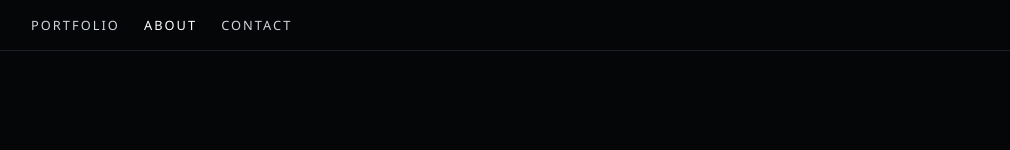
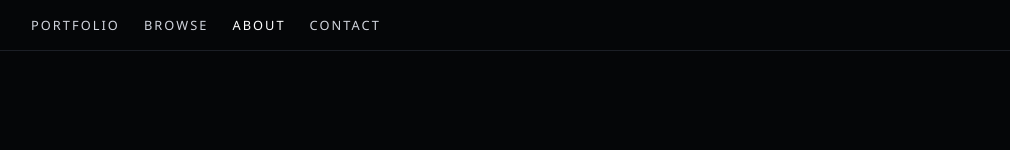
Before and after one commit to mmimms/PhotoSite, a plain HTML site: page about.html in a window 1280 px wide. Shown: the top 150 px of the page, without its empty margins (83-1093 px from the left). Drawn offline with Linux system fonts and the light colour scheme.

Commit message:
Add Browse link to about.html navigation

```diff
--- a/about.html
+++ b/about.html
@@ -10,6 +10,7 @@
   <header>
     <nav aria-label="Main navigation">
       <a href="index.html">Portfolio</a>
+      <a href="browse.html">Browse</a>
       <a href="about.html" aria-current="page">About</a>
       <a href="contact.html">Contact</a>
     </nav>
```
